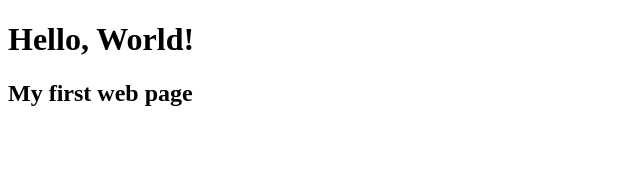
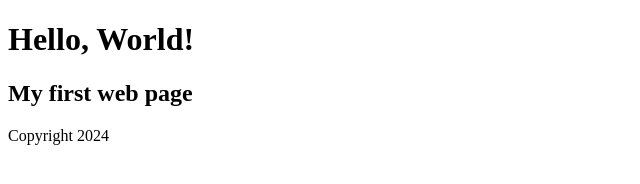
Before and after one commit to Folombas/friendlyHTML, a plain HTML site: page index.html in a window 1280 px wide. Shown: the whole page, without its empty margins (0-640 px from the left). Drawn offline with Linux system fonts and the light colour scheme.

Commit message:
Add footer

```diff
--- a/index.html
+++ b/index.html
@@ -12,5 +12,10 @@
         </div>
     </header>
     <h2>My first web page</h2>
+    <footer>
+        <div>
+            <p>Copyright 2024</p>
+        </div>
+    </footer>
 </body>
 </html>
```
